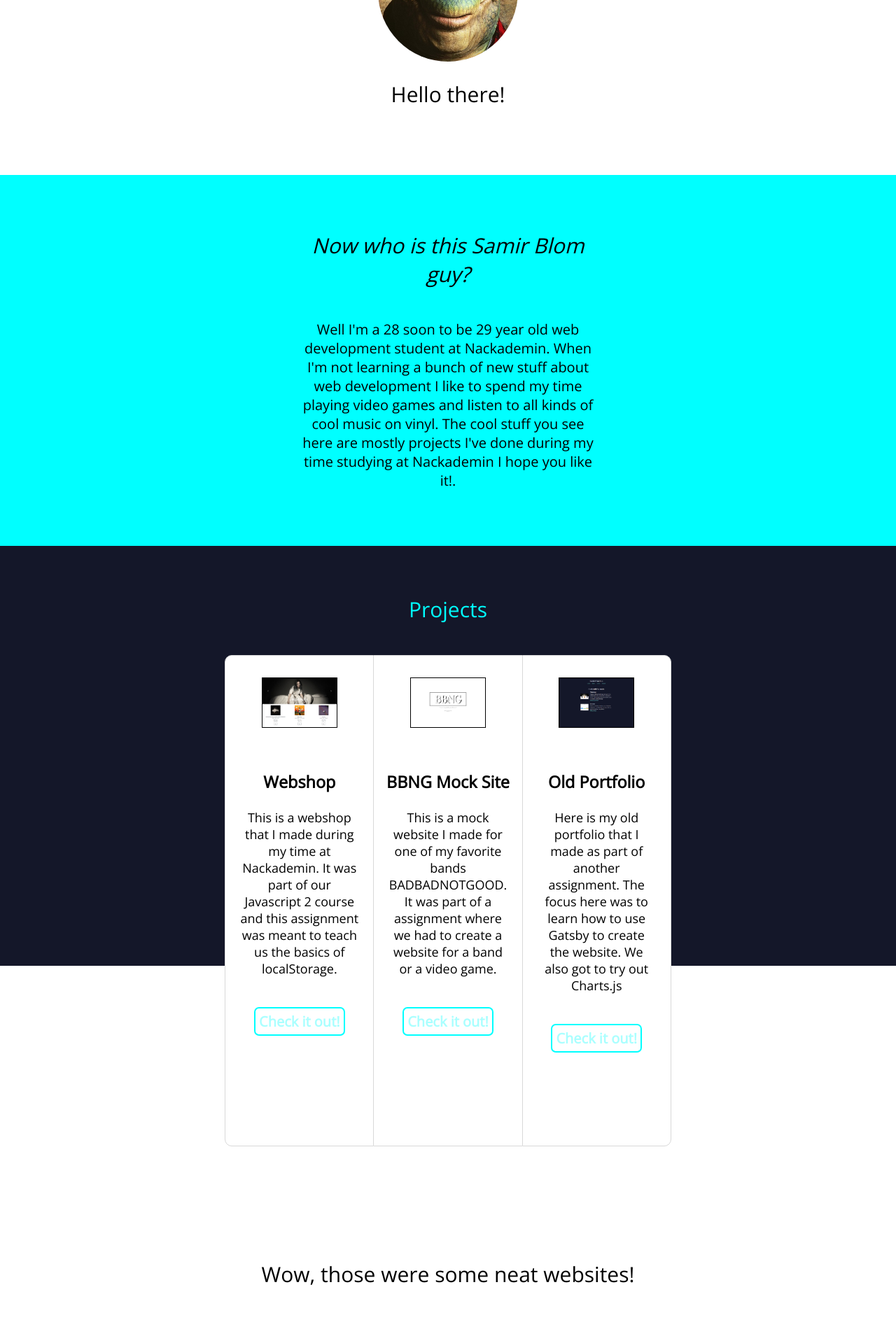
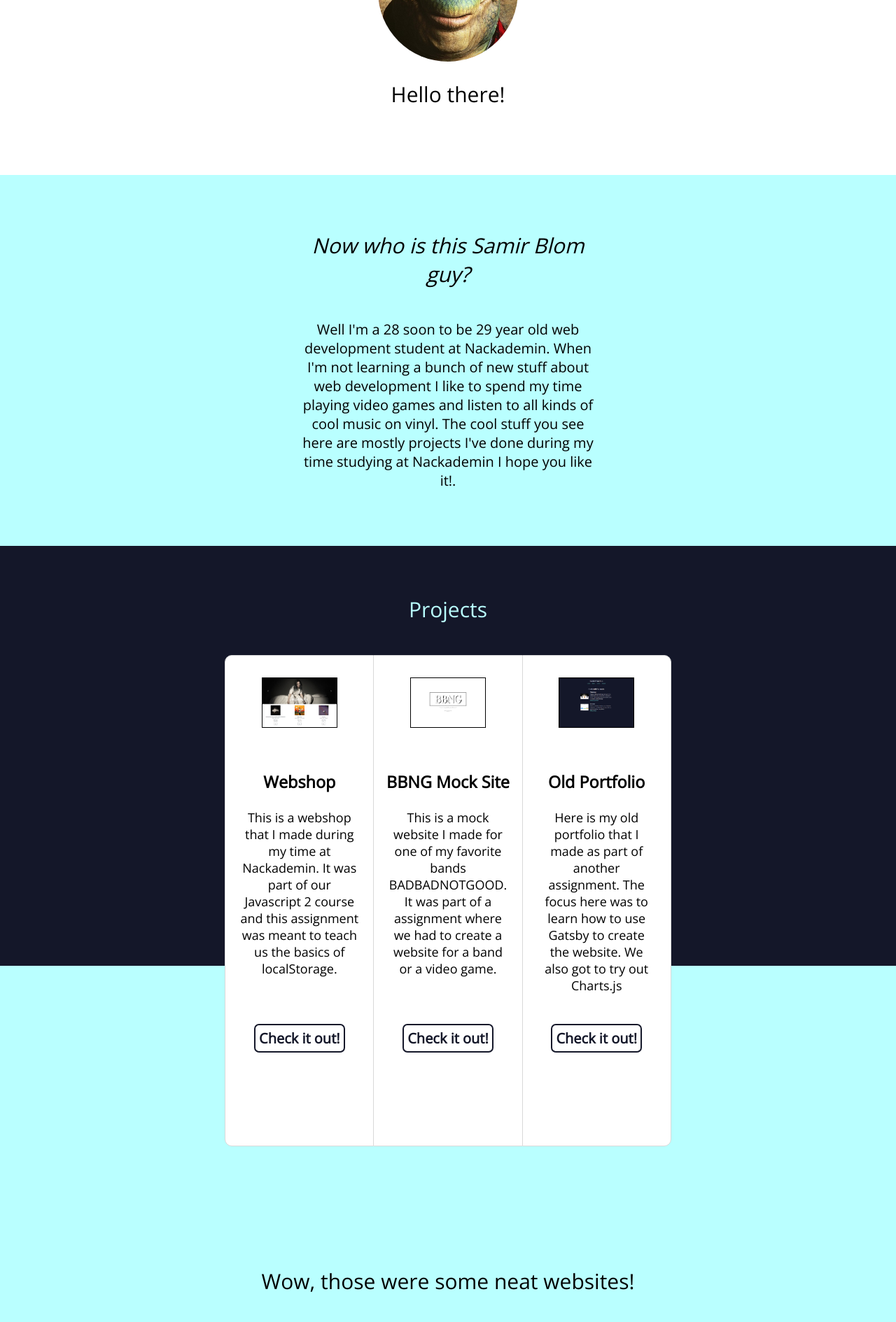
Before and after one commit to Baraghen/portfolio, a Jekyll site: the page built from index.md, in a window 1280 px wide. Shown: the part 388-2277 px from the top of the page at 70% size. Built offline with Jekyll 4.4.1, drawn with Linux system fonts in a browser that asks for light colours.

Commit message:
sista commit

```diff
--- a/_includes/footer.html
+++ b/_includes/footer.html
@@ -1,5 +1,5 @@
 <section>
-    <div class="section-candy">
+    <div class="section-white">
         <div class="footer-div">
             <h2>Want to contact me? <br>Cool! Here is where you can find me</h2>
             <div class="footer-links">
@@ -7,6 +7,7 @@
                 <a href="https://www.linkedin.com/in/samir-blom-baraghen-b1225315a/" target="_blank" rel="noopener noreferrer"><img src="/assets/img/linkedin.png" alt="LinkedIn Logo"></a>
                 <a href="mailto:Samir.BlomBaraghen@yh.nackademin.se" target="_blank" rel="noopener noreferrer"><img src="/assets/img/mailme.png" alt="Email Me"></a>
             </div>
+            <p class="outro">&#9825; Made by me &#9825;</p>
         </div>
     </div>
 </section>
--- a/_includes/note.html
+++ b/_includes/note.html
@@ -1,5 +1,5 @@
 <section>
-    <div class="section-white">
+    <div class="section-candy">
         <div class="notes">
             <h2>Wow, those were some neat websites!</h2>
             <p>Now I'm hoping to further my web developement knowledge and get some real world experience, you know.. out there in the real world.</p>
--- a/_includes/projects.html
+++ b/_includes/projects.html
@@ -1,26 +1,17 @@
 <section>
     <div class="section-dark">
         <h2>Projects</h2>
-        <div class="projects">
-            <div class="project-webshop">
-                <img class="project-thumbnail" src="/assets/img/webshop.png" alt="webshop-thumbnail">
-                <h3>Webshop</h3>
-                <p>This is a webshop that I made during my time at Nackademin.
-                    It was part of our Javascript 2 course and this assignment was meant to teach us the basics of localStorage.</p>
-                <a class="linkBtn" href="https://baraghen.github.io/webshop/index.html" target="_blank" rel="noopener noreferrer">Check it out!</a>
+            <div class="projects">
+            {% for project in site.data.projects %}
+            <div class="project-{{ forloop.index }}">
+                <img class="project-thumbnail" src="{{ project.img }}" alt="{{ project.title }}-thumbnail">
+                <h3>{{ project.title }}</h3>
+                <p>{{ project.description }}</p>
+                <div class="project-button">
+                    <a class="project-link" href="{{ project.link }}" target="_blank" rel="noopener noreferrer">Check it out!</a>
+                </div>
             </div>
-            <div class="project-bbng_mock">
-                <img class="project-thumbnail" src="/assets/img/bbng_mock.png" alt="bbng_mock-thumbnail">
-                <h3>BBNG Mock Site</h3>
-                <p>This is a mock website I made for one of my favorite bands BADBADNOTGOOD. It was part of a assignment where we had to create a website for a band or a video game.</p>
-                <a class="linkBtn" href="https://hopeful-mirzakhani-9cff0a.netlify.com/" target="_blank" rel="noopener noreferrer">Check it out!</a>
-            </div>
-            <div class="project-portfolio_old">
-                <img class="project-thumbnail" src="/assets/img/portfolio_old.png" alt="portfolio_old-thumbnail">
-                <h3>Old Portfolio</h3>
-                <p>Here is my old portfolio that I made as part of another assignment. The focus here was to learn how to use Gatsby to create the website. We also got to try out Charts.js</p>
-                <a class="linkBtn" href="https://pedantic-jennings-533e55.netlify.com/" target="_blank" rel="noopener noreferrer">Check it out!</a>
-            </div>
+            {% endfor %}
         </div>
     </div>
 </section>
--- a/assets/css/main.css
+++ b/assets/css/main.css
@@ -22,7 +22,7 @@ a {
 }
 
 .section-candy {
-    background-color:rgb(0, 255, 255);
+    background-color:rgb(185, 255, 255);
     width: 100%;
     padding: 60px 0;
     text-align: center;
@@ -41,7 +41,7 @@ a {
     height: 500px;
     padding: 50px 0;
     text-align: center;
-    color: rgb(0, 255, 255);
+    color: rgb(185, 255, 255);
 }
 
 @media (max-width: 425px){
@@ -99,27 +99,7 @@ a {
     }
 }
 
-.linkBtn {
-    color: rgb(170, 255, 255);
-    border: 2px solid rgb(0, 255, 255);
-    padding: 5px;
-    border-radius: 7px;
-    font-weight: bolder;
-}
-
-.linkBtn:hover {
-    color: white;
-    background-color: rgb(0, 255, 255);
-    transition: 100ms linear;
-}
-
-.projects p {
-    font-size: 18px;
-    font-weight: 100;
-    margin: auto 10% 50px;
-}
-
-.project-webshop {
+.project-1 {
     width: 33%;
     height: 700px;
     background-color: white;
@@ -127,18 +107,20 @@ a {
     border-bottom-left-radius: 10px;
     border: 0.5px solid #d8d8d8;
     color: black;
+    position: relative;
 }
 
-.project-bbng_mock {
+.project-2 {
     width: 33%;
     height: 700px;
     background-color: white;
     border-top: 0.5px solid #d8d8d8;
     border-bottom: 0.5px solid #d8d8d8;
     color: black;
+    position: relative;
 }
 
-.project-portfolio_old {
+.project-3 {
     width: 33%;
     height: 700px;
     background-color: white;
@@ -146,6 +128,33 @@ a {
     border-bottom-right-radius: 10px;
     border: 0.5px solid #d8d8d8;
     color: black;
+    position: relative;
+}
+
+.project-button {
+    position: absolute;
+    bottom: 20%;
+    width: 100%;
+}
+
+.project-link {
+    color: #141729;
+    border: 2px solid #141729;
+    padding: 5px;
+    border-radius: 7px;
+    font-weight: bolder;
+}
+
+.project-link:hover {
+    color: white;
+    background-color: #141729;
+    transition: 100ms linear;
+}
+
+.projects p {
+    font-size: 18px;
+    font-weight: 100;
+    margin: auto 10% 0;
 }
 
 .project-thumbnail {
@@ -155,7 +164,7 @@ a {
 }
 
 @media (max-width: 425px){
-    .project-webshop {
+    .project-1 {
         border-top-left-radius: 10px;
         border-top-right-radius: 10px;
         border-bottom-left-radius: unset;
@@ -163,16 +172,18 @@ a {
         width: 95%;
         height: 600px;
         margin: 0 auto;
+        position: relative;
     }
 
-    .project-bbng_mock {
+    .project-2 {
         border: 0.5px solid #d8d8d8;
         width: 95%;
         height: 600px;
         margin: 0 auto;
+        position: relative;
     }
 
-    .project-portfolio_old {
+    .project-3 {
         border-bottom-left-radius: 10px;
         border-bottom-right-radius: 10px;
         border-top-right-radius: unset;
@@ -181,11 +192,16 @@ a {
         width: 95%;
         height: 600px;
         margin: 0 auto;
+        position: relative;
     }
 
     .project-thumbnail {
         width: 75%;
         margin: 40px 0;
+    }
+
+    .project-button {
+        bottom: 8%;
     }
 }
 
@@ -218,6 +234,10 @@ a {
     margin: 20px 100px 50px;
 }
 
+.outro {
+    font-size: 14px;
+}
+
 @media (max-width: 1024px){
     .footer-links img {
         margin: 20px 50px 20px;
```
Also changed, not shown: _data/projects.yml (added, +14 -0 lines).
